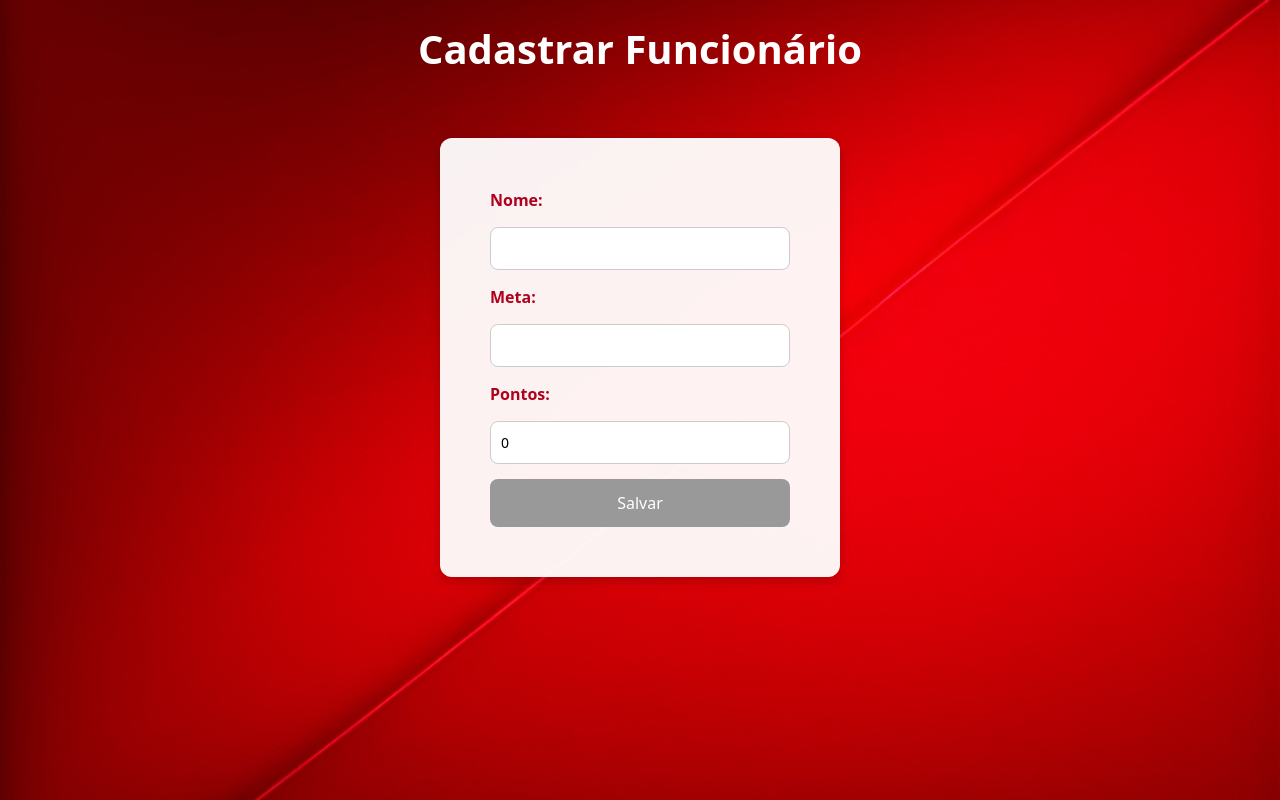
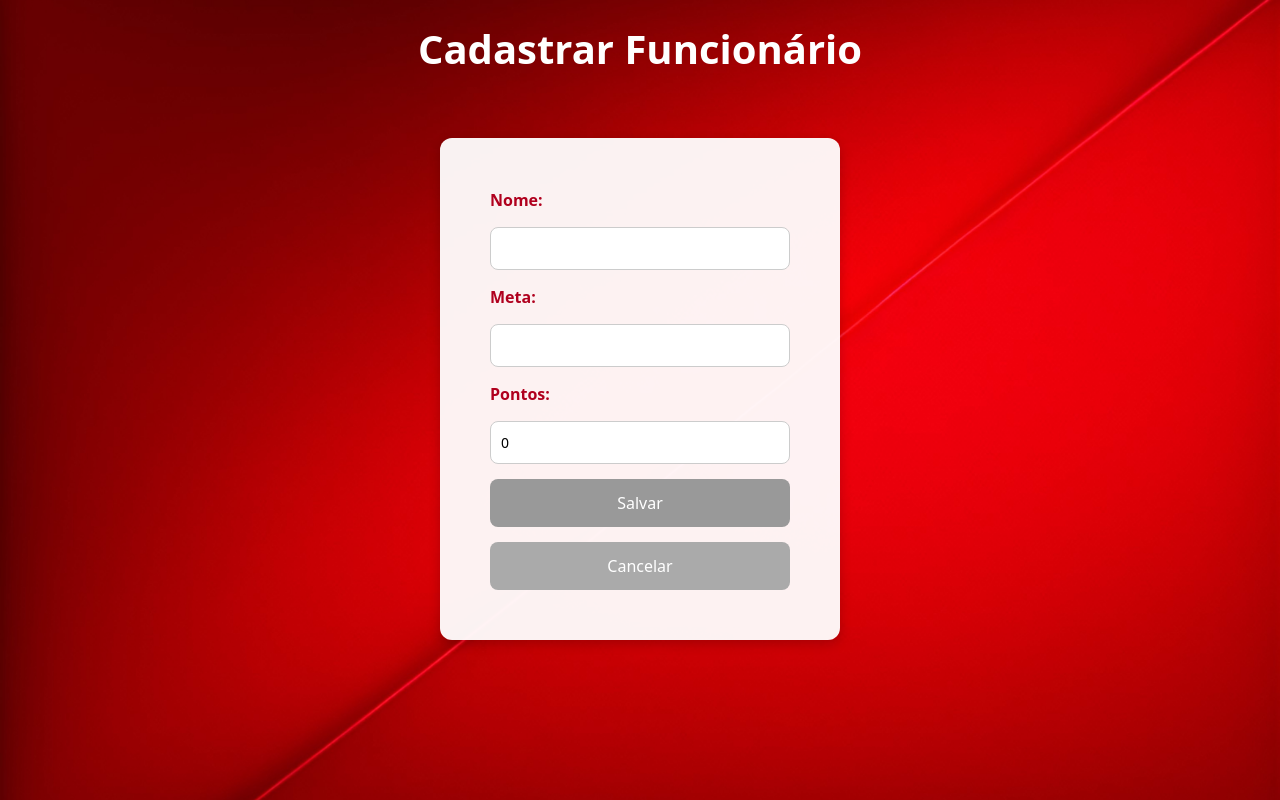
Before and after one commit to bielbarros/Ranking-front, an Angular app in the folder ranking-funcionarios/: page /funcionarios/create in a window 1280 px wide. Built offline with nearby package versions, Linux system fonts and the light colour scheme.

Commit message:
feat: Add cancel button

```diff
--- a/ranking-funcionarios/src/app/components/funcionario-create/funcionario-create.component.css
+++ b/ranking-funcionarios/src/app/components/funcionario-create/funcionario-create.component.css
@@ -60,3 +60,12 @@ button:disabled {
 button:hover:not(:disabled) {
   background-color: #a0001e;
 }
+
+.btn-cancel {
+  background-color: #aaa;
+  color: #fff;
+  border: none;
+  padding: 12px 24px;
+  border-radius: 8px;
+  cursor: pointer;
+}
--- a/ranking-funcionarios/src/app/components/funcionario-create/funcionario-create.component.html
+++ b/ranking-funcionarios/src/app/components/funcionario-create/funcionario-create.component.html
@@ -11,4 +11,6 @@
   <input type="number" name="pontos" [(ngModel)]="funcionario.pontos" required />
 
   <button type="submit" [disabled]="formFuncionario.invalid">Salvar</button>
+  <button class="btn-cancel" (click)="cancelar()">Cancelar</button>
+
 </form>
--- a/ranking-funcionarios/src/app/components/funcionario-create/funcionario-create.component.ts
+++ b/ranking-funcionarios/src/app/components/funcionario-create/funcionario-create.component.ts
@@ -35,4 +35,10 @@ export class FuncionarioCreateComponent {
       }
     });
   }
+
+  cancelar(): void {
+    this.router.navigate(['/']);
+  }
+
+
 }
--- a/ranking-funcionarios/src/app/components/funcionario-update/funcionario-update.component.css
+++ b/ranking-funcionarios/src/app/components/funcionario-update/funcionario-update.component.css
@@ -44,3 +44,12 @@ form {
   button:hover {
     background-color: #8b0000;
   }
+
+  .btn-cancel {
+    background-color: #aaa;
+    color: #fff;
+    border: none;
+    padding: 12px 24px;
+    border-radius: 8px;
+    cursor: pointer;
+  }
--- a/ranking-funcionarios/src/app/components/funcionario-update/funcionario-update.component.html
+++ b/ranking-funcionarios/src/app/components/funcionario-update/funcionario-update.component.html
@@ -11,4 +11,5 @@
   <input type="number" [(ngModel)]="funcionario.pontos" name="pontos" required />
 
   <button type="submit">Atualizar</button>
+  <button class="btn-cancel" (click)="cancelar()">Cancelar</button>
 </form>
--- a/ranking-funcionarios/src/app/components/funcionario-update/funcionario-update.component.ts
+++ b/ranking-funcionarios/src/app/components/funcionario-update/funcionario-update.component.ts
@@ -37,4 +37,9 @@ export class FuncionarioUpdateComponent implements OnInit {
       this.router.navigate(['/']); // Voltar para a lista após atualizar
     });
   }
+
+  cancelar(): void {
+    this.router.navigate(['/']);
+  }
+
 }
```
